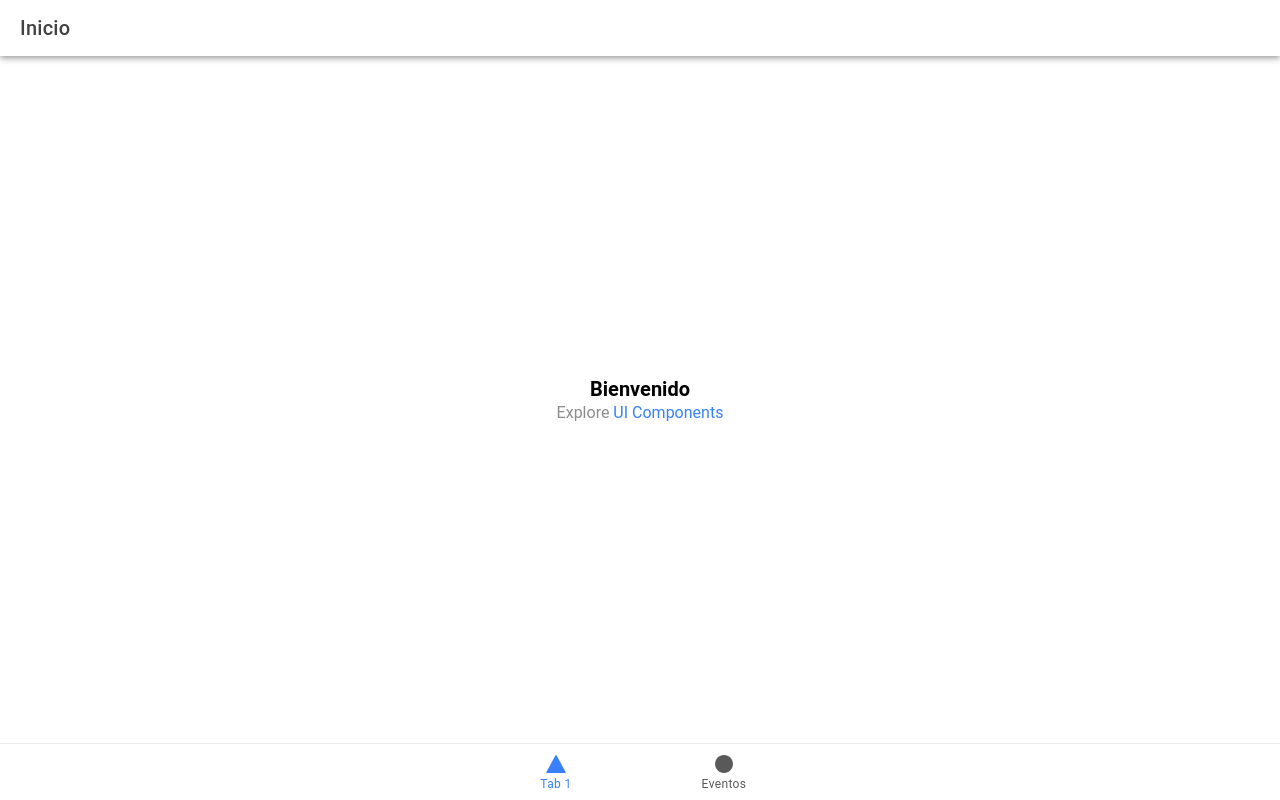
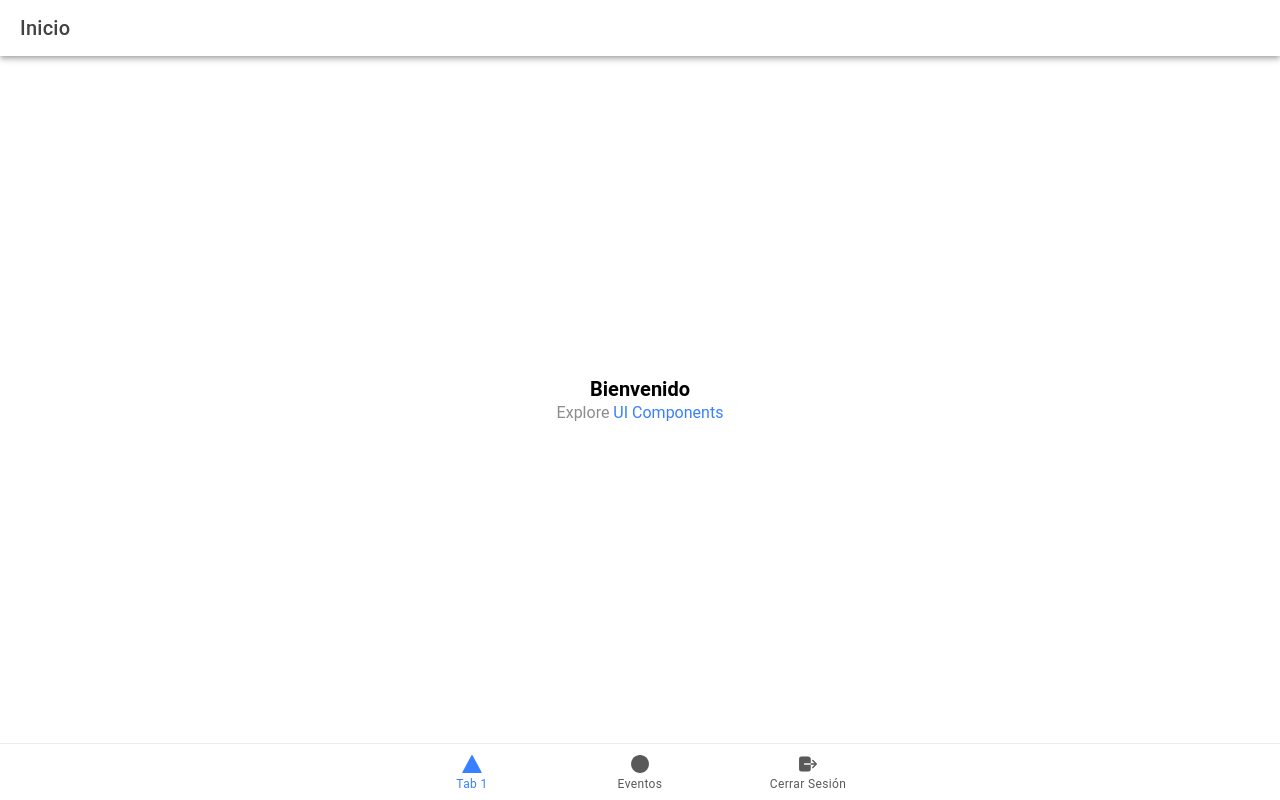
Before and after one commit to jmacias-ctrl/HarmonyMind_Development, a React (Vite) app in the folder HarmonyMind/: page /tab1 in a window 1280 px wide. Built offline with nearby package versions, Linux system fonts and the light colour scheme; sample sign-in values are in the browser's storage.

Commit message:
login try

```diff
--- a/HarmonyMind/src/App.tsx
+++ b/HarmonyMind/src/App.tsx
@@ -7,10 +7,11 @@ import {
   IonTabBar,
   IonTabButton,
   IonTabs,
-  setupIonicReact
+  setupIonicReact,
+  IonButton
 } from '@ionic/react';
 import { IonReactRouter } from '@ionic/react-router';
-import { ellipse, square, triangle } from 'ionicons/icons';
+import { ellipse, logOut, triangle } from 'ionicons/icons';
 import Tab1 from './pages/Tab1';
 import Tab2 from './pages/Tab2';
 import Tab3 from './pages/Tab3';
@@ -40,7 +41,8 @@ import EventosComponents from './pages/eventos';
 
 setupIonicReact();
 const App: React.FC = () => {
-  const { isLogged } = useAuth()
+  const { isLogged, logout } = useAuth();
+
   return (
     <IonApp>
       <IonReactRouter>
@@ -59,7 +61,7 @@ const App: React.FC = () => {
                     <Tab1 />
                   </Route>
                   <Route exact path="/eventos">
-                    <EventosComponents/>
+                    <EventosComponents />
                   </Route>
                   <Route exact path="/tab2">
                     <Tab2 />
@@ -80,10 +82,14 @@ const App: React.FC = () => {
                     <IonIcon aria-hidden="true" icon={ellipse} />
                     <IonLabel>Eventos</IonLabel>
                   </IonTabButton>
+                  <IonTabButton onClick={logout}>
+                    <IonIcon aria-hidden="true" icon={logOut} />
+                    <IonLabel>Cerrar Sesión</IonLabel>
+                  </IonTabButton>
                 </IonTabBar>
               </IonTabs>
             ) : (
-              <Redirect to="/login" />
+              <Redirect to="/login"/>
             )}
           </Route>
         </IonRouterOutlet>
--- a/HarmonyMind/src/pages/auth/useAuth.tsx
+++ b/HarmonyMind/src/pages/auth/useAuth.tsx
@@ -30,13 +30,7 @@ export const AuthProvider = ({ children }: AuthProviderProps) => {
         setIsLogged(true);
     }
 
-    const validateToken = async () => {
-        const validateResponse = await fetch('')
-        const response = validateResponse.json();
-        const timestamp: Date = new Date();
-        const isExpired = timestamp > new Date();
-        logout()
-    }
+
 
     const logout = () => {
         localStorage.removeItem(TOKEN_LOCALSTORAGE_VARIABLE);
```
